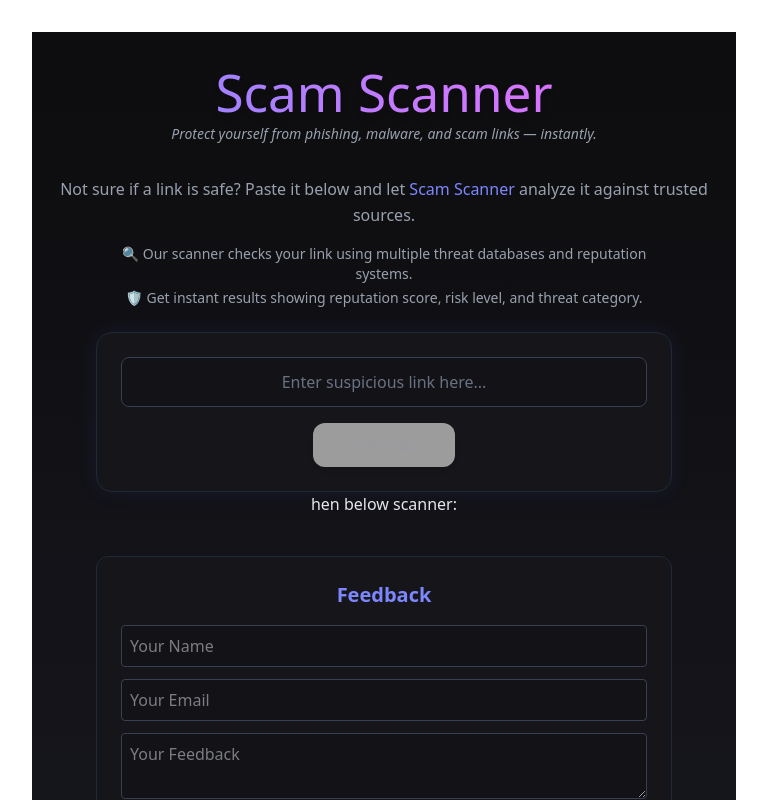
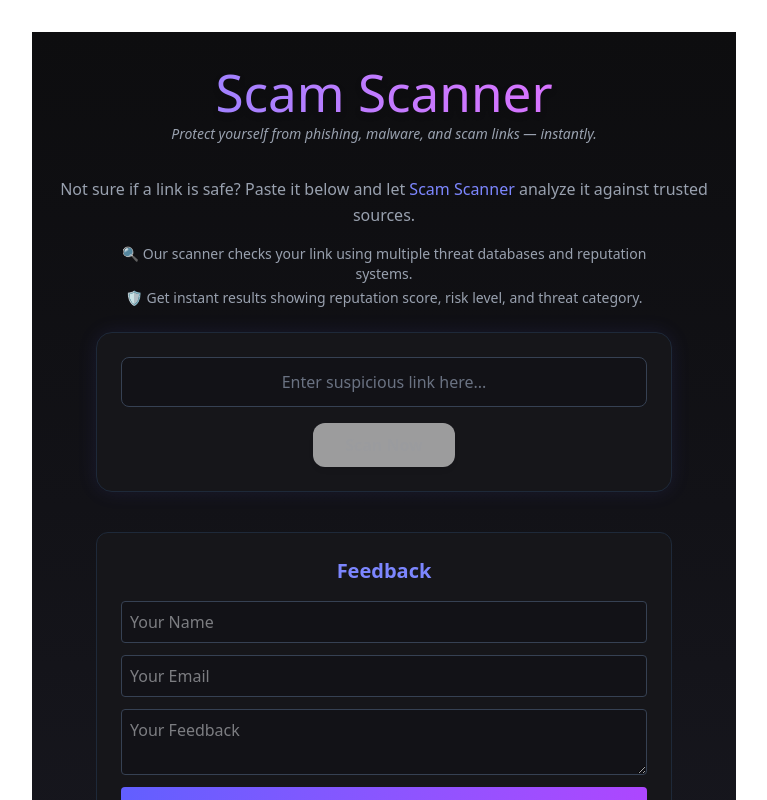
Before and after one commit to Adityapatel2120/Cyber_Risk_Scanner, a React (Vite) app in the folder cyber-risk-scanner/: page / in a window 1280 px wide. Shown: the top 800 px of the page, without its empty margins (256-1023 px from the left). Built offline with nearby package versions, Linux system fonts and the light colour scheme.

Commit message:
chore: remove unused code

```diff
--- a/cyber-risk-scanner/src/App.jsx
+++ b/cyber-risk-scanner/src/App.jsx
@@ -34,7 +34,6 @@ function App() {
       <div className="mt-6 w-full max-w-xl">
         <Scannerform />
       </div>
-      hen below scanner:
 
       <FeedbackForm />
 
```
